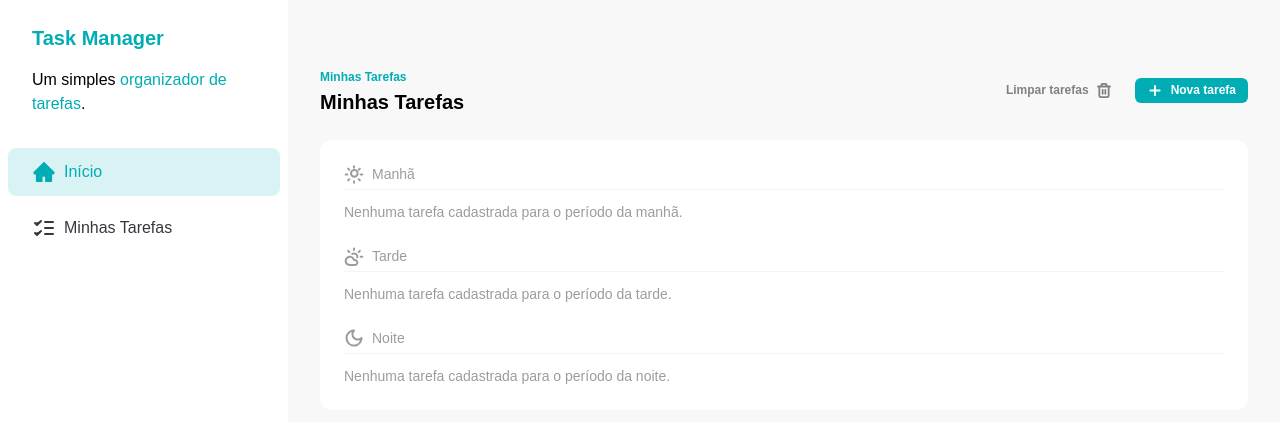
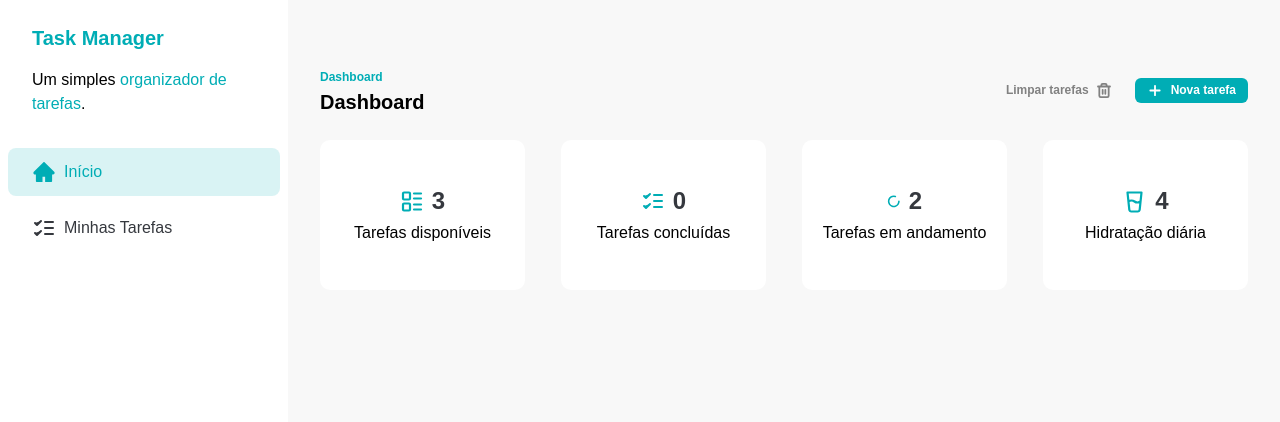
Before and after one commit to joaovpzdev/fsc-task-manager, a React (Vite) app: page / in a window 1280 px wide. Shown: the top 422 px of the page. Built offline with nearby package versions, Linux system fonts and the light colour scheme; data requests are answered from the project's data file; a web font is replaced by a local one.

Commit message:
feat: add dashboard and homepage

```diff
--- /dev/null
+++ b/src/components/DashboardCard.jsx
@@ -0,0 +1,14 @@
+const DashBoardCard = ({icon, mainText, secondaryText}) => {
+    return (
+        <div className="flex h-[150px] flex-col items-center justify-center gap-1 rounded-[10px] bg-white">
+
+            <div className=" flex items-center gap-2">
+                <span className="text-brand-primary">{icon}</span>
+                <p className="text-2xl font-semibold text-brand-dark-blue">{mainText}</p>
+            </div>
+
+            {secondaryText}
+        </div>
+    )
+}
+export default DashBoardCard
--- a/src/db.json
+++ b/src/db.json
@@ -1,3 +1,25 @@
 {
-  "tasks": []
+  "tasks": [
+    {
+      "id": "eef8cdc5-f1b3-48a2-87f9-d8bd00d9f3ff",
+      "title": "lavar a cozinha",
+      "time": "evening",
+      "description": "lavar",
+      "status": "in_progress"
+    },
+    {
+      "id": "d390d28d-cafc-48da-9713-f8ba71626688",
+      "title": "treinar",
+      "time": "afternoon",
+      "description": "corrida",
+      "status": "in_progress"
+    },
+    {
+      "id": "2253b535-77e0-460e-9972-29dea4c7b898",
+      "title": "kkk",
+      "time": "morning",
+      "description": "kkkk",
+      "status": "not_started"
+    }
+  ]
 }
--- a/src/pages/home.jsx
+++ b/src/pages/home.jsx
@@ -1,11 +1,37 @@
+import DashBoardCard from "../components/DashboardCard"
+import Header from "../components/Header"
 import Sidebar from "../components/Sidebar"
-import Tasks from "../components/Tasks"
+import Tasks2Icon from "../components/assets/fonts/icons/tasks-2.svg?react"
+import LoaderIcon from "../components/assets/fonts/icons/loader.svg?react"
+import GlassWaterIcon from "../components/assets/fonts/icons/glass-water.svg?react"
+import TasksIcon from "../components/assets/fonts/icons/tasks.svg?react"
+import { useGetTasks } from "../hooks/data/use-get-tasks";
 
 const HomePage = () => {
+  const {data:tasks
+  } = useGetTasks();
+
+  const inProgressTasks = tasks?.filter((task) => task.status === "in_progress").length
+  const completedTasks = tasks?.filter((task) => task.status === "completed").length
+
     return (
     <div className="flex">
+
       <Sidebar />
-      <Tasks />
+
+      <div className="w-full space-y-6 px-8 py-16">
+      <Header subtitle="Dashboard" title="Dashboard"/>
+       <div className="grid grid-cols-4 gap-9">
+        <DashBoardCard icon={<Tasks2Icon />} mainText={tasks?.length} secondaryText="Tarefas disponíveis" />
+
+        <DashBoardCard icon={<TasksIcon />} mainText={completedTasks} secondaryText="Tarefas concluídas" />
+
+        <DashBoardCard icon={<LoaderIcon /> } mainText={inProgressTasks} secondaryText="Tarefas em andamento" />
+
+        <DashBoardCard icon={<GlassWaterIcon /> } mainText= "4" secondaryText="Hidratação diária" />
+       </div>
+      </div>
+
     </div>
   )
 
```
